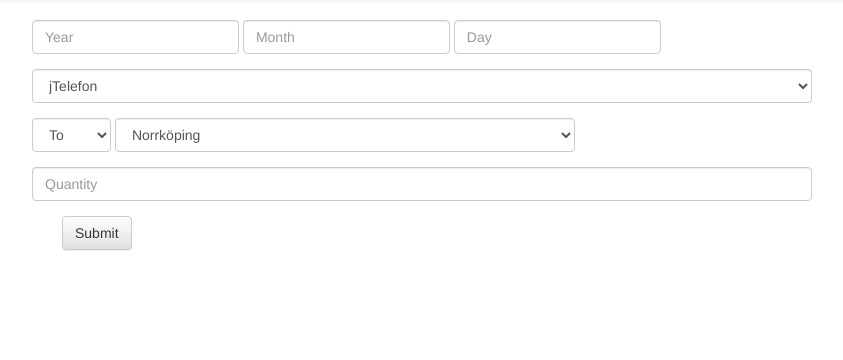
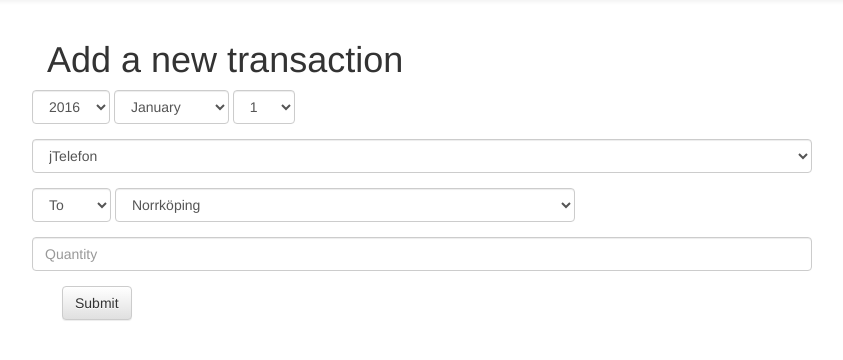
Before and after one commit to Mintsaus/LagerApp, a Django app: page / in a window 1280 px wide. Shown: the part 52-412 px from the top of the page, without its empty margins (218-1061 px from the left). Run offline with Django 3.2, Linux system fonts and the light colour scheme; the visitor is signed in with stand-in values (Sample User, id 1); some libraries are stand-ins or nearby versions.

Commit message:
Changed models to conform with specs. Fiddled with form styling. /add now handles both post and get.

```diff
--- a/LagerApp/admin.py
+++ b/LagerApp/admin.py
@@ -1,8 +1,8 @@
 from django.contrib import admin
-from .models import Product, Warehouse, Saldo, Sales
+from .models import Product, Warehouse, Saldo, Transactions
 # Register your models here.
 
 admin.site.register(Product)
 admin.site.register(Warehouse)
 admin.site.register(Saldo)
-admin.site.register(Sales)
+admin.site.register(Transactions)
--- a/LagerApp/forms.py
+++ b/LagerApp/forms.py
@@ -1,5 +1,5 @@
 from django import forms
-from .models import Sales
+from .models import Transactions
 
 
 class LoginForm(forms.Form):
--- a/LagerApp/static/LagerApp/css/custom.css
+++ b/LagerApp/static/LagerApp/css/custom.css
@@ -17,3 +17,14 @@ ul.nav li p{
 img#home_button{
     width: 24px;
 }
+select#add_year, select#add_month, select#add_day{
+    width:auto;
+    display: inline-block;
+}
+
+@media (max-width: 768px) {
+    div#main form#add_form .form-control{
+        width:auto;
+        display: inline-block;
+    }
+}
--- a/LagerApp/static/LagerApp/js/myscript.js
+++ b/LagerApp/static/LagerApp/js/myscript.js
@@ -3,15 +3,26 @@
  */
 
 $(function(){
-    $('ul.navbar-nav').on('click', 'li', function(event){
+    function set_default_date() {
+        alert('set_date called');
+        var $date = $('div#main form#add_form div#add_date');
+        var now = new Date();
+        $date.children('#add_year').children("option[value|=" + now.getFullYear() + "]").attr('selected', 'selected');
+    }
+
+    $('ul.navbar-nav').on('click', 'li a', function(event){
          event.preventDefault();
-        var $this = $(this);
-        var $a = $this.children("a");
-        $this.siblings().removeClass('active');
-        $this.addClass('active');
+        var $a = $(this);
+        var $li = $a.parent();
+        $li.siblings().removeClass('active');
+        $li.addClass('active');
         $.get($a.attr('href'), function(data){
             $('div#main').html(data);
             window.history.pushState({'title': $a.text(), 'href':$a.attr('href')}, $a.text(), $a.attr('href'));
+            if($.attr('href') == "/add/"){
+
+                set_default_date();
+            }
         });
     });
 
@@ -55,6 +66,7 @@ $(function(){
         });
     });
 
+
     /*
     $('#main').on('submit', function(e){
         e.preventDefault();
--- a/LagerApp/templates/LagerApp/add_order.html
+++ b/LagerApp/templates/LagerApp/add_order.html
@@ -4,18 +4,66 @@
     <div class="row">
     <div class="col-md-2 hidden-xs"></div>
     <div class="col-md-8 col-xs-12">
-
-        <form action="/transaction/" method="POST" id="add_form" class="form-horizontal"> {% csrf_token %}
-            <div class="form-group form-inline">
-                <input class="form-control" type="number" name="year" placeholder="Year"/>
-                <input class="form-control" type="number" name="month" placeholder="Month"/>
-                <input class="form-control" type="number" name="day" placeholder="Day"/>
+        <h1>Add a new transaction</h1>
+        <form action="/add/" method="POST" id="add_form" class="form-horizontal"> {% csrf_token %}
+            <div class="form-group form-inline" id="add_date">
+                <select class="form-control" name="year" id="add_year">
+                    <option value="2015">2015</option>
+                    <option value="2016" selected=selected>2016</option>
+                </select>
+                <select class="form-control" name="month" id="add_month">
+                    <option value="1">January</option>
+                    <option value="2">February</option>
+                    <option value="3">Mars</option>
+                    <option value="4">April</option>
+                    <option value="5">May</option>
+                    <option value="6">June</option>
+                    <option value="7">July</option>
+                    <option value="8">August</option>
+                    <option value="9">September</option>
+                    <option value="10">October</option>
+                    <option value="11">November</option>
+                    <option value="12">December</option>
+                </select>
+                <select class="form-control" name="day" id="add_day">
+                    <option value="1">1</option>
+                    <option value="2">2</option>
+                    <option value="3">3</option>
+                    <option value="4">4</option>
+                    <option value="5">5</option>
+                    <option value="6">6</option>
+                    <option value="7">7</option>
+                    <option value="8">8</option>
+                    <option value="9">9</option>
+                    <option value="10">10</option>
+                    <option value="11">11</option>
+                    <option value="12">12</option>
+                    <option value="13">13</option>
+                    <option value="14">14</option>
+                    <option value="15">15</option>
+                    <option value="16">16</option>
+                    <option value="17">17</option>
+                    <option value="18">18</option>
+                    <option value="19">19</option>
+                    <option value="20">20</option>
+                    <option value="21">21</option>
+                    <option value="22">22</option>
+                    <option value="23">23</option>
+                    <option value="24">24</option>
+                    <option value="25">25</option>
+                    <option value="26">26</option>
+                    <option value="27">27</option>
+                    <option value="28">28</option>
+                    <option value="29">29</option>
+                    <option value="30">30</option>
+                    <option value="31">31</option>
+                </select>
             </div>
             <div class="form-group">
                 <select class="form-control" name="product">
                     <option value="jTelefon">jTelefon</option>
                     <option value="jPlatta">jPlatta</option>
-                    <option value="klocka">Päronklocka</option>
+                    <option value="paronklocka">Päronklocka</option>
                 </select>
             </div>
             <div class="form-group form-inline">
--- a/LagerApp/templates/LagerApp/saldo.html
+++ b/LagerApp/templates/LagerApp/saldo.html
@@ -2,9 +2,9 @@
 {% block content %}
     <div class="container">
       <div class="row">
-      <div class="col-md-2 hidden-xs"></div>
-          <div class="col-md-8">
-          <h1>Current quantities of products per warehouse</h1>
+        <div class="col-md-2 hidden-xs"></div>
+          <div class="col-md-8 col-xs-12">
+            <h1>Current quantities of products per warehouse</h1>
             {% if saldos %}
             <table class="table table-striped">
                 <thead>
--- a/LagerApp/templates/LagerApp/transactions.html
+++ b/LagerApp/templates/LagerApp/transactions.html
@@ -3,7 +3,7 @@
     <div class="container">
       <div class="row">
       <div class="col-md-2 hidden-xs"></div>
-          <div class="col-md-8">
+          <div class="col-md-8 col-xs-12">
           <h1>Transactions</h1>
           {% if transactions %}
             <table class="table table-striped">
--- a/LagerApp/urls.py
+++ b/LagerApp/urls.py
@@ -8,7 +8,6 @@ urlpatterns = [
     url(r'^$', views.add_order),
     url(r'^transactions/$', views.transactions),
     url(r'^add/$', views.add_order),
-    url(r'^transaction/$', views.transaction),
     url(r'^saldo/$', views.saldo),
     url(r'^login/$', auth_views.login, {'template_name': 'LagerApp/login.html'}),
     url(r'^logout/$', auth_views.logout, {'template_name': 'LagerApp/logout.html'}),
--- a/LagerApp/views.py
+++ b/LagerApp/views.py
@@ -1,5 +1,6 @@
+# -*- coding: utf-8 -*-
 from django.shortcuts import render, redirect
-from .models import Product, Sales, Warehouse
+from .models import Product, Transactions, Warehouse
 import datetime
 from django.db.models import Sum
 from django.contrib.auth.decorators import login_required
@@ -17,7 +18,7 @@ def startpage(request):
 
 @login_required()
 def transactions(request):
-    trans = Sales.objects.all()
+    trans = Transactions.objects.order_by('-id')
     paginator = Paginator(trans, 5)
     page = request.GET.get('page')
     print page
@@ -34,35 +35,31 @@ def transactions(request):
 def add_order(request):
     #form = AddForm()
     if request.method == 'POST':
-        #form = AddForm(request.POST)
-        print 'posted'
-    return render(request, 'LagerApp/add_order.html')#, {'form': form})
-
-@login_required()
-def transaction(request):
-    if request.method == 'POST':
+        print request.POST[u'product']
         prod = Product.objects.get(name=request.POST[u'product'])
         wh = Warehouse.objects.get(name=request.POST[u'warehouse'])
         quant = int(request.POST[u'quantity'])
-        if request.POST[u'tofrom'] == "from":
+        if request.POST[u'tofrom'] == 'from':
             quant = quant*(-1)
         date = datetime.date(int(request.POST[u'year']), int(request.POST[u'month']), int(request.POST[u'day']))
-        sale = Sales.objects.create(product=prod, warehouse=wh, date=date, quantity=quant)
+        sale = Transactions.objects.create(product=prod, warehouse=wh, date=date, quantity=quant)
         sale.save()
+    return render(request, 'LagerApp/add_order.html')#, {'form': form})
 
-        return render(request, 'LagerApp/index.html')
 
 @login_required()
 def saldo(request):
     products = Product.objects.all()
     warehouses = Warehouse.objects.all()
-    saldon = [products, warehouses]
-    saldos =[]
+    saldos = []
 
     for p in products:
         for w in warehouses:
-            quant_dict = Sales.objects.filter(product=p, warehouse=w).aggregate(Sum('quantity'))
+            quant_dict = Transactions.objects.filter(product=p, warehouse=w).aggregate(Sum('quantity'))
             quant = quant_dict.get('quantity__sum')
             saldos.append({'prod': p.name, 'warehouse': w.name, 'quant': quant})
 
+    print saldos
+    saldos = saldos[::-1] #Reverses order of array
+    print saldos
     return render(request, 'LagerApp/saldo.html', {'saldos': saldos})
```
Also changed, not shown: LagerApp/models.py (+5 -2 lines).
